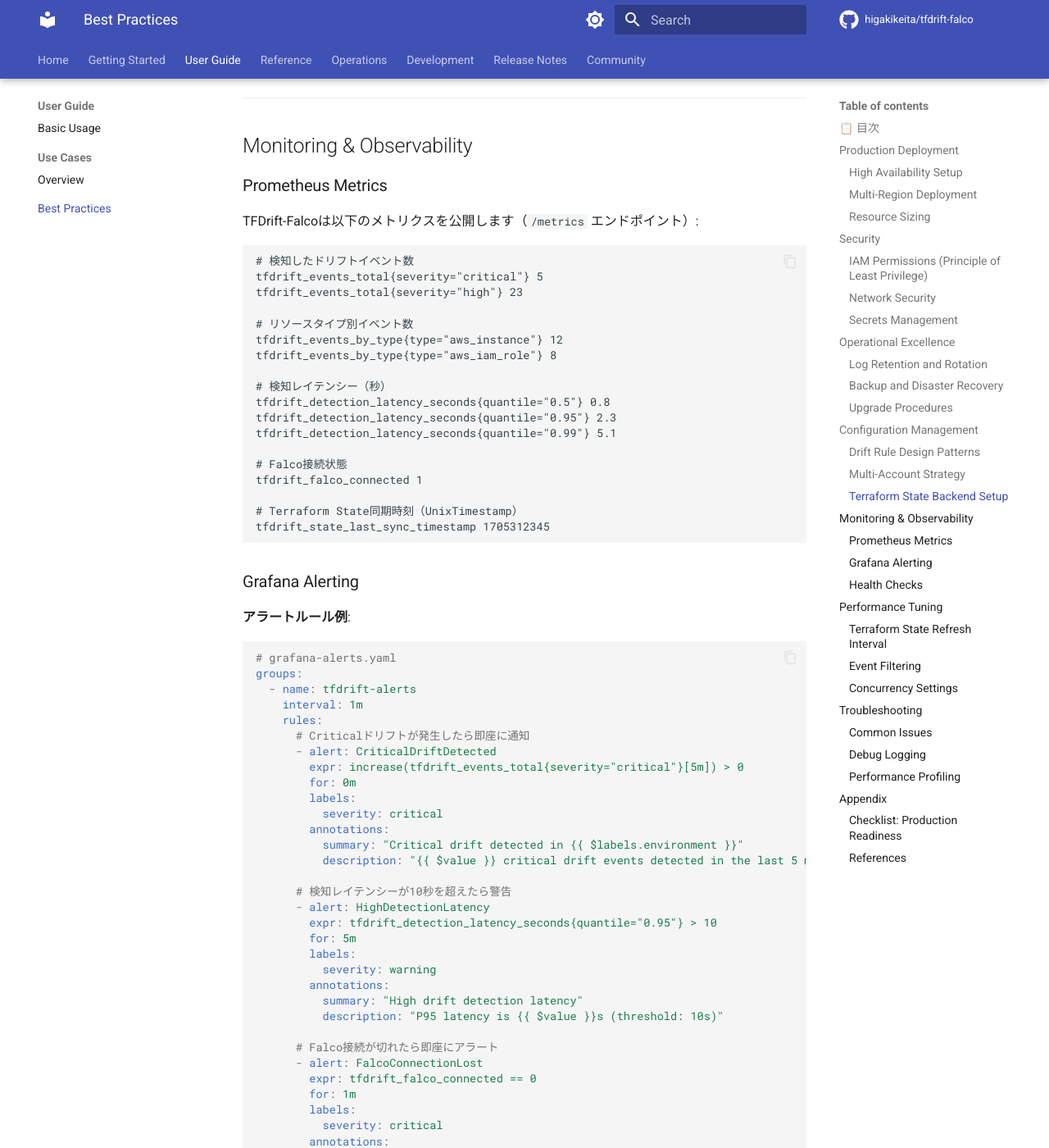
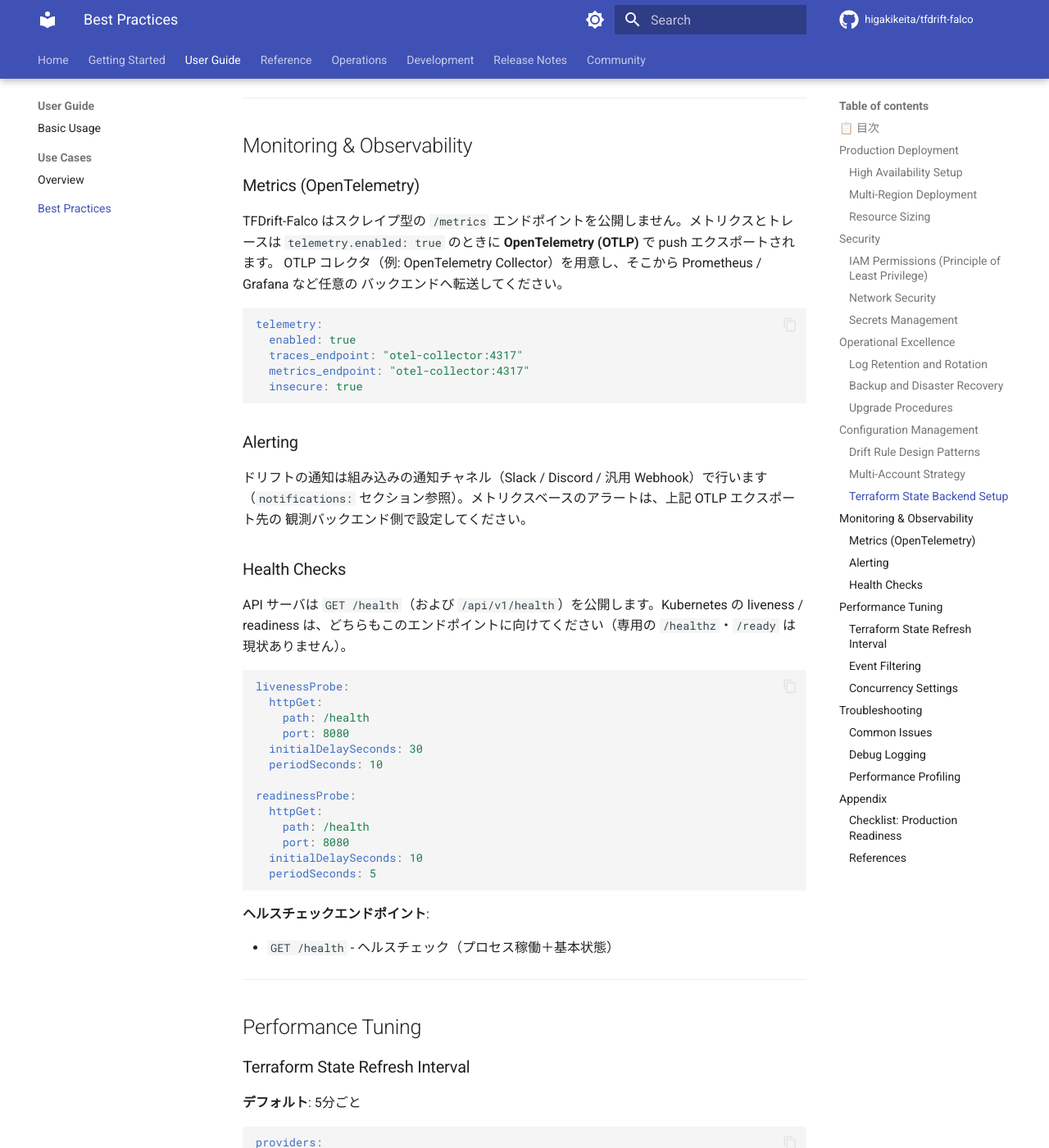
Before and after one commit to higakikeita/tfdrift-falco, an MkDocs documentation site: the page built from docs/best-practices.md, in a window 1280 px wide and 1400 px high, scrolled down 11075 px. Shown: the whole window at 82% size. Built offline with MkDocs 1.6.1 and Material for MkDocs 9.7.7, drawn with Linux system fonts in a browser that asks for light colours; comment, search, counter and statistics services are not loaded; the version menu is left out; some of the changed text lies outside the part shown.

Commit message:
fix(docs): remove ghost API endpoints, /metrics and auth scheme from spec (#321)
OpenAPI listed paths with no handler and implied auth that doesn't exist.
Cross-checked against pkg/api/server.go routes.

- openapi.yaml (both copies): drop 8 ghost paths (/version, /analytics/*,
  /config*, /auth/token, /auth/api-keys) and the BearerAuth/ApiKeyAuth
  securitySchemes + global security requirement (no auth is implemented).
- best-practices.md: rewrite the Monitoring section — no scrape /metrics
  endpoint exists (Prometheus removed #292); metrics/traces are OTLP-push via
  telemetry.enabled. Fix probes to /health (no /healthz or /ready exist).
- PRODUCTION_READINESS.md / GETTING_STARTED.md: 9090/metrics -> 8080/health.
- deploy/gke.md: drop prometheus.io scrape annotations.
- rest-api.md: /state/resources/:address -> /state/resource/{id} (real route).

Co-Authored-By: Claude Opus 4.8 <noreply@anthropic.com>

````diff
--- a/docs/PRODUCTION_READINESS.md
+++ b/docs/PRODUCTION_READINESS.md
@@ -480,10 +480,12 @@
   - アラートが発生した際の対応手順を文書化
   - エスカレーションフロー
 
-- [ ] **メトリクス収集**
+- [ ] **メトリクス収集（OpenTelemetry）**
   ```bash
-  # Prometheus メトリクスの確認
-  curl http://localhost:9090/metrics | grep tfdrift
+  # ヘルスチェック（API サーバは 8080）
+  curl http://localhost:8080/health
+  # メトリクス/トレースは telemetry.enabled: true 時に OTLP で push エクスポートされる
+  # （スクレイプ型 /metrics エンドポイントは無い）。OTLP コレクタ側で確認する。
   ```
 
 ---
--- a/docs/best-practices.md
+++ b/docs/best-practices.md
@@ -578,111 +578,52 @@ resource "aws_s3_bucket_public_access_block" "terraform_state" {
 
 ## Monitoring & Observability
 
-### Prometheus Metrics
+### Metrics (OpenTelemetry)
 
-TFDrift-Falcoは以下のメトリクスを公開します（`/metrics` エンドポイント）:
+TFDrift-Falco はスクレイプ型の `/metrics` エンドポイントを公開しません。メトリクスとトレースは
+`telemetry.enabled: true` のときに **OpenTelemetry (OTLP)** で push エクスポートされます。
+OTLP コレクタ（例: OpenTelemetry Collector）を用意し、そこから Prometheus / Grafana など任意の
+バックエンドへ転送してください。
 
-```prometheus
-# 検知したドリフトイベント数
-tfdrift_events_total{severity="critical"} 5
-tfdrift_events_total{severity="high"} 23
-
-# リソースタイプ別イベント数
-tfdrift_events_by_type{type="aws_instance"} 12
-tfdrift_events_by_type{type="aws_iam_role"} 8
-
-# 検知レイテンシー（秒）
-tfdrift_detection_latency_seconds{quantile="0.5"} 0.8
-tfdrift_detection_latency_seconds{quantile="0.95"} 2.3
-tfdrift_detection_latency_seconds{quantile="0.99"} 5.1
-
-# Falco接続状態
-tfdrift_falco_connected 1
-
-# Terraform State同期時刻（UnixTimestamp）
-tfdrift_state_last_sync_timestamp 1705312345
+```yaml
+telemetry:
+  enabled: true
+  traces_endpoint: "otel-collector:4317"
+  metrics_endpoint: "otel-collector:4317"
+  insecure: true
 ```
 
-### Grafana Alerting
+### Alerting
 
-**アラートルール例**:
-
-```yaml
-# grafana-alerts.yaml
-groups:
-  - name: tfdrift-alerts
-    interval: 1m
-    rules:
-      # Criticalドリフトが発生したら即座に通知
-      - alert: CriticalDriftDetected
-        expr: increase(tfdrift_events_total{severity="critical"}[5m]) > 0
-        for: 0m
-        labels:
-          severity: critical
-        annotations:
-          summary: "Critical drift detected in {{ $labels.environment }}"
-          description: "{{ $value }} critical drift events detected in the last 5 minutes"
-
-      # 検知レイテンシーが10秒を超えたら警告
-      - alert: HighDetectionLatency
-        expr: tfdrift_detection_latency_seconds{quantile="0.95"} > 10
-        for: 5m
-        labels:
-          severity: warning
-        annotations:
-          summary: "High drift detection latency"
-          description: "P95 latency is {{ $value }}s (threshold: 10s)"
-
-      # Falco接続が切れたら即座にアラート
-      - alert: FalcoConnectionLost
-        expr: tfdrift_falco_connected == 0
-        for: 1m
-        labels:
-          severity: critical
-        annotations:
-          summary: "Lost connection to Falco"
-          description: "TFDrift-Falco cannot connect to Falco gRPC endpoint"
-
-      # State同期が30分以上行われていない場合
-      - alert: TerraformStateStale
-        expr: (time() - tfdrift_state_last_sync_timestamp) > 1800
-        for: 5m
-        labels:
-          severity: warning
-        annotations:
-          summary: "Terraform state not synced for 30+ minutes"
-          description: "Last sync: {{ $value | humanizeDuration }}"
-```
+ドリフトの通知は組み込みの通知チャネル（Slack / Discord / 汎用 Webhook）で行います
+（`notifications:` セクション参照）。メトリクスベースのアラートは、上記 OTLP エクスポート先の
+観測バックエンド側で設定してください。
 
 ### Health Checks
 
-**Kubernetes Liveness & Readiness Probes**:
+API サーバは `GET /health`（および `/api/v1/health`）を公開します。Kubernetes の
+liveness / readiness は、どちらもこのエンドポイントに向けてください（専用の `/healthz`・`/ready`
+は現状ありません）。
 
 ```yaml
 livenessProbe:
   httpGet:
-    path: /healthz
+    path: /health
     port: 8080
   initialDelaySeconds: 30
   periodSeconds: 10
-  timeoutSeconds: 5
-  failureThreshold: 3
 
 readinessProbe:
   httpGet:
-    path: /ready
+    path: /health
     port: 8080
   initialDelaySeconds: 10
   periodSeconds: 5
-  timeoutSeconds: 3
-  failureThreshold: 2
 ```
 
 **ヘルスチェックエンドポイント**:
 
-- `GET /healthz` - 基本的なヘルスチェック（プロセスが生きているか）
-- `GET /ready` - 準備状態チェック（Falco接続、State読み込み完了）
-- `GET /metrics` - Prometheusメトリクス
+- `GET /health` - ヘルスチェック（プロセス稼働＋基本状態）
 
 ---
 
````
Also changed, not shown: docs/GETTING_STARTED.md (+1 -1 lines), docs/api/openapi.yaml (+0 -157 lines), docs/api/rest-api.md (+1 -1 lines), docs/deploy/gke.md (+8 -8 lines), 1 other file.
